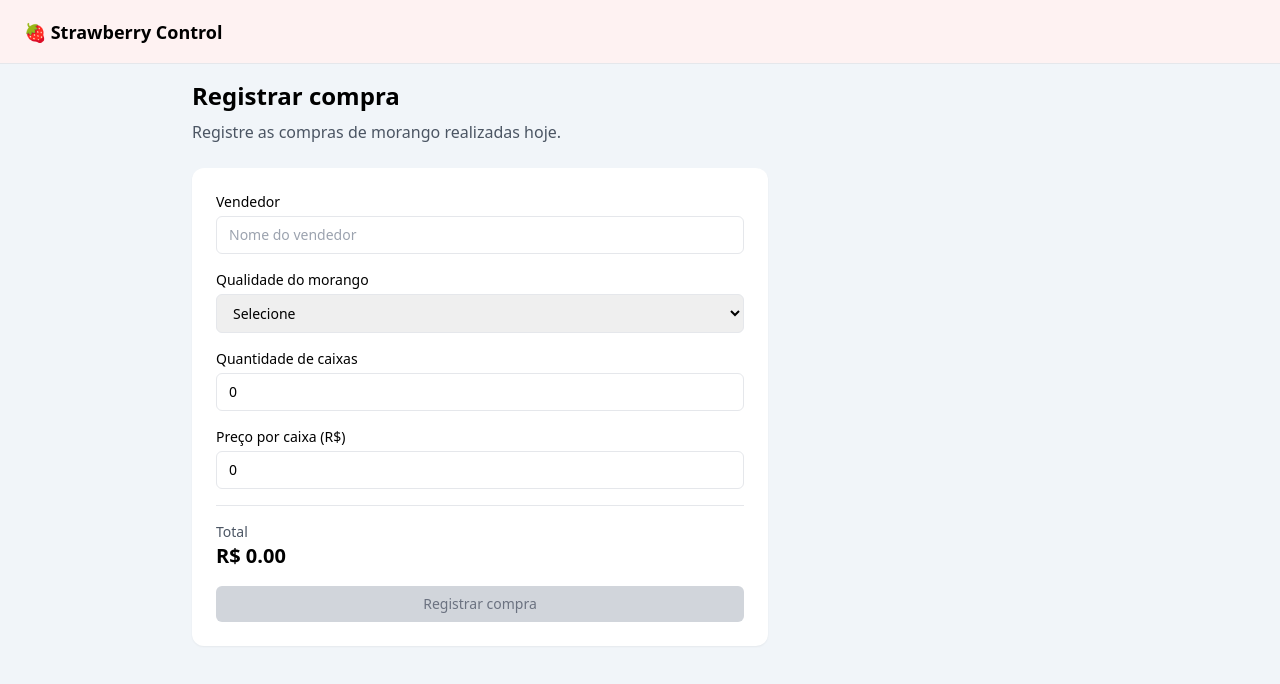
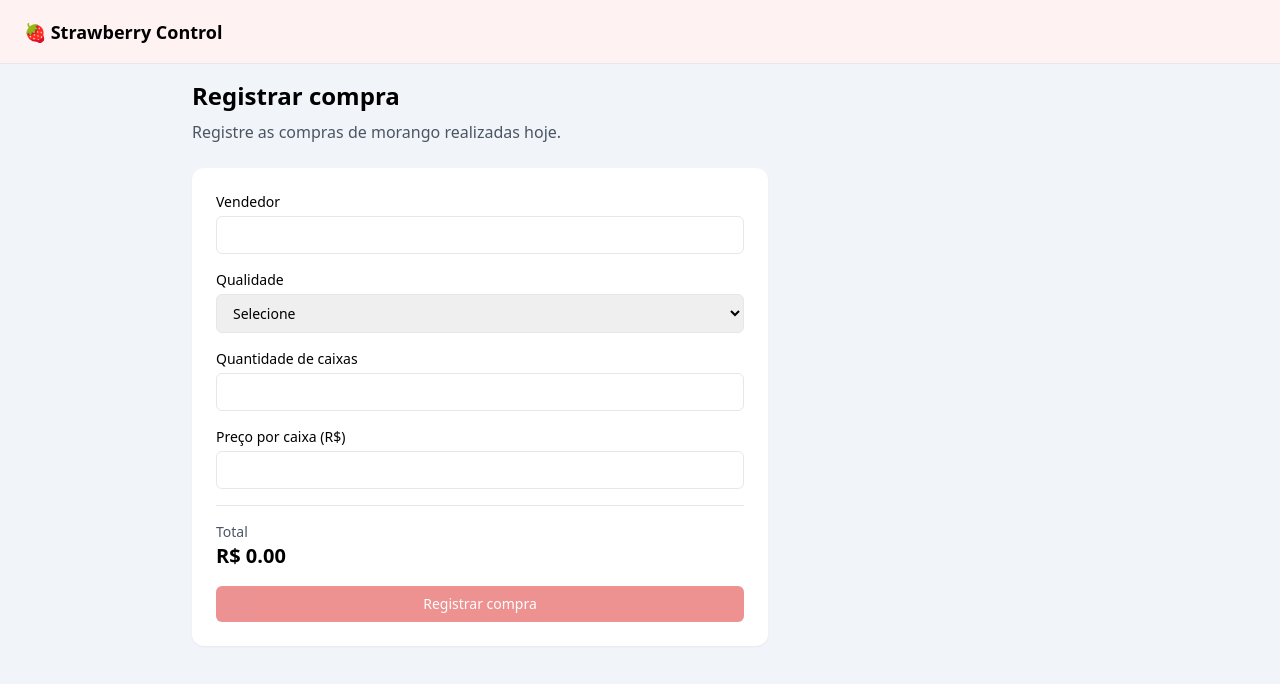
Before and after one commit to Joao-98/strawberry-control, a Next.js app: page /buy in a window 1280 px wide. Shown: the top 684 px of the page. Built offline with nearby package versions, Linux system fonts and the light colour scheme.

Commit message:
feat: adding sell page

```diff
--- a/app/buy/page.tsx
+++ b/app/buy/page.tsx
@@ -1,166 +1,14 @@
-"use client";
-import React, { useState } from "react";
-
-type Buy = {
-  id: string;
-  nameOfSeller: string;
-  quality: string;
-  quantity: number;
-  price: number;
-  total: number;
-  createdAt: string;
-};
-
-type BuyFormValues = {
-  nameOfSeller: string;
-  quality: string;
-  quantity: number;
-  price: number;
-};
-
-const initialValues: BuyFormValues = {
-  nameOfSeller: "",
-  quality: "",
-  quantity: 0,
-  price: 0,
-};
+import { StrawberryForm } from "../components/strawberryform";
 
 export default function BuyPage() {
-  const [values, setValues] = useState(initialValues);
-  const total = values.price * values.quantity;
-
-  const handleInputChange = (
-    e: React.ChangeEvent<HTMLInputElement | HTMLSelectElement>
-  ) => {
-    const { name, value } = e.target;
-
-    setValues((prev) => ({
-      ...prev,
-      [name]: name === "quantity" || name === "price" ? Number(value) : value,
-    }));
-  };
-
-  const isFormValid =
-    values.nameOfSeller.trim() !== "" &&
-    values.quality !== "" &&
-    values.quantity > 0 &&
-    values.price > 0;
-
-  const saveBuyToLocalStorage = (buy: Buy) => {
-    const stored = localStorage.getItem("strawberry:buys");
-    const buys = stored ? JSON.parse(stored) : [];
-
-    buys.push(buy);
-
-    localStorage.setItem("strawberry:buys", JSON.stringify(buys));
-  };
-
-  const handleSubmit = () => {
-    const buy = {
-      id: crypto.randomUUID(),
-      nameOfSeller: values.nameOfSeller,
-      quality: values.quality,
-      quantity: values.quantity,
-      price: values.price,
-      total,
-      createdAt: new Date().toISOString(),
-    };
-
-    saveBuyToLocalStorage(buy);
-    setValues(initialValues);
-  };
-
   return (
-    <main>
-      <h1 className="text-2xl font-semibold mb-2">Registrar compra</h1>
-
-      <p className="text-gray-600 mb-6">
-        Registre as compras de morango realizadas hoje.
-      </p>
-
-      <div className="bg-white rounded-xl shadow-sm p-6 max-w-xl">
-        <form className="space-y-4">
-          <div>
-            <label className="block text-sm font-medium mb-1">Vendedor</label>
-            <input
-              type="text"
-              placeholder="Nome do vendedor"
-              className="w-full rounded-md border px-3 py-2 text-sm focus:outline-none focus:ring-2 focus:ring-red-500"
-              value={values.nameOfSeller}
-              onChange={handleInputChange}
-              name="nameOfSeller"
-            />
-          </div>
-
-          <div>
-            <label className="block text-sm font-medium mb-1">
-              Qualidade do morango
-            </label>
-            <select
-              className="w-full rounded-md border px-3 py-2 text-sm focus:outline-none focus:ring-2 focus:ring-red-500"
-              value={values.quality}
-              onChange={handleInputChange}
-              name="quality"
-            >
-              <option value="">Selecione</option>
-              <option value="cristal">Cristal</option>
-              <option value="sanAndreasOld">San Andreas velho</option>
-              <option value="sanAndreasNew">San Andreas novo</option>
-              <option value="aromasOld">Aromas velho</option>
-              <option value="aromasNew">Aromas novo</option>
-            </select>
-          </div>
-
-          <div>
-            <label className="block text-sm font-medium mb-1">
-              Quantidade de caixas
-            </label>
-            <input
-              type="number"
-              min={0}
-              className="w-full rounded-md border px-3 py-2 text-sm focus:outline-none focus:ring-2 focus:ring-red-500"
-              value={values.quantity}
-              onChange={handleInputChange}
-              name="quantity"
-            />
-          </div>
-
-          <div>
-            <label className="block text-sm font-medium mb-1">
-              Preço por caixa (R$)
-            </label>
-            <input
-              type="number"
-              min={0}
-              step="0.01"
-              className="w-full rounded-md border px-3 py-2 text-sm focus:outline-none focus:ring-2 focus:ring-red-500"
-              value={values.price}
-              onChange={handleInputChange}
-              name="price"
-            />
-          </div>
-
-          <div className="pt-4 border-t">
-            <p className="text-sm text-gray-600">Total</p>
-            <p className="text-xl font-semibold">R$ {total.toFixed(2)}</p>
-          </div>
-
-          <button
-            type="button"
-            onClick={handleSubmit}
-            disabled={!isFormValid}
-            className={`w-full mt-4 rounded-md py-2 text-sm font-medium transition
-    ${
-      isFormValid
-        ? "bg-red-600 text-white hover:bg-red-700"
-        : "bg-gray-300 text-gray-500 cursor-not-allowed"
-    }
-  `}
-          >
-            Registrar compra
-          </button>
-        </form>
-      </div>
-    </main>
+    <StrawberryForm
+      title="Registrar compra"
+      description="Registre as compras de morango realizadas hoje."
+      personLabel="Vendedor"
+      submitLabel="Registrar compra"
+      storageKey="buys"
+      buttonColorClass="bg-red-600 hover:bg-red-700"
+    />
   );
 }
--- /dev/null
+++ b/app/components/strawberryform.tsx
@@ -0,0 +1,139 @@
+"use client";
+import { useState } from "react";
+import { StrawberryFormValues } from "../types/strawberry";
+import { strawberryQualities } from "../constants/strawberryQualities";
+
+type Props = {
+  title: string;
+  description: string;
+  personLabel: string;
+  submitLabel: string;
+  storageKey: string;
+  buttonColorClass: string;
+};
+
+const initialValues: StrawberryFormValues = {
+  personName: "",
+  quality: "",
+  quantity: "",
+  price: "",
+};
+
+export function StrawberryForm({
+  title,
+  description,
+  personLabel,
+  submitLabel,
+  storageKey,
+  buttonColorClass,
+}: Props) {
+  const [values, setValues] = useState(initialValues);
+
+  const handleChange = (
+    e: React.ChangeEvent<HTMLInputElement | HTMLSelectElement>
+  ) => {
+    const { name, value } = e.target;
+
+    setValues({
+      ...values,
+      [name]: value,
+    });
+  };
+  const quantity = Number(values.quantity);
+  const price = Number(values.price);
+
+  const total = quantity > 0 && price > 0 ? quantity * price : 0;
+
+  const isValid =
+    values.personName && values.quality && values.quantity && values.price;
+
+  const handleSubmit = () => {
+    const stored = JSON.parse(localStorage.getItem(storageKey) || "[]");
+
+    localStorage.setItem(storageKey, JSON.stringify([...stored, values]));
+
+    setValues(initialValues);
+  };
+
+  return (
+    <main>
+      <h1 className="text-2xl font-semibold mb-2">{title}</h1>
+      <p className="text-gray-600 mb-6">{description}</p>
+
+      <div className="bg-white rounded-xl shadow-sm p-6 max-w-xl">
+        <form className="space-y-4">
+          <div>
+            <label className="block text-sm font-medium mb-1">
+              {personLabel}
+            </label>
+            <input
+              name="personName"
+              value={values.personName}
+              onChange={handleChange}
+              className="w-full rounded-md border px-3 py-2 text-sm"
+            />
+          </div>
+
+          <div>
+            <label className="block text-sm font-medium mb-1">Qualidade</label>
+            <select
+              name="quality"
+              value={values.quality}
+              onChange={handleChange}
+              className="w-full rounded-md border px-3 py-2 text-sm"
+            >
+              <option value="">Selecione</option>
+              {strawberryQualities.map((q) => (
+                <option key={q.value} value={q.value}>
+                  {q.label}
+                </option>
+              ))}
+            </select>
+          </div>
+
+          <div>
+            <label className="block text-sm font-medium mb-1">
+              Quantidade de caixas
+            </label>
+            <input
+              type="number"
+              name="quantity"
+              value={values.quantity}
+              onChange={handleChange}
+              className="w-full rounded-md border px-3 py-2 text-sm"
+            />
+          </div>
+
+          <div>
+            <label className="block text-sm font-medium mb-1">
+              Preço por caixa (R$)
+            </label>
+            <input
+              type="number"
+              name="price"
+              value={values.price}
+              onChange={handleChange}
+              className="w-full rounded-md border px-3 py-2 text-sm"
+            />
+          </div>
+
+          <div className="pt-4 border-t">
+            <p className="text-sm text-gray-600">Total</p>
+            <p className="text-xl font-semibold">R$ {total.toFixed(2)}</p>
+          </div>
+
+          <button
+            type="button"
+            disabled={!isValid}
+            onClick={handleSubmit}
+            className={`w-full mt-4 rounded-md py-2 text-sm font-medium text-white transition
+    disabled:opacity-50 disabled:cursor-not-allowed
+    ${buttonColorClass}`}
+          >
+            {submitLabel}
+          </button>
+        </form>
+      </div>
+    </main>
+  );
+}
--- /dev/null
+++ b/app/constants/strawberryQualities.ts
@@ -0,0 +1,7 @@
+export const strawberryQualities = [
+  { value: "cristal", label: "Cristal" },
+  { value: "sanAndreasOld", label: "San Andreas velho" },
+  { value: "sanAndreasNew", label: "San Andreas novo" },
+  { value: "aromasOld", label: "Aromas velho" },
+  { value: "aromasNew", label: "Aromas novo" },
+];
--- a/app/sell/page.tsx
+++ b/app/sell/page.tsx
@@ -1,7 +1,14 @@
-export default function Sell() {
+import { StrawberryForm } from "../components/strawberryform";
+
+export default function SellPage() {
   return (
-    <div>
-      <h1>Sell</h1>
-    </div>
+    <StrawberryForm
+      title="Registrar venda"
+      description="Registre as vendas de morango realizadas hoje."
+      personLabel="Comprador"
+      submitLabel="Registrar venda"
+      storageKey="sells"
+      buttonColorClass="bg-green-600 hover:bg-green-700"
+    />
   );
 }
--- /dev/null
+++ b/app/types/strawberry.ts
@@ -0,0 +1,6 @@
+export type StrawberryFormValues = {
+  personName: string;
+  quality: string;
+  quantity: string;
+  price: string;
+};
```
